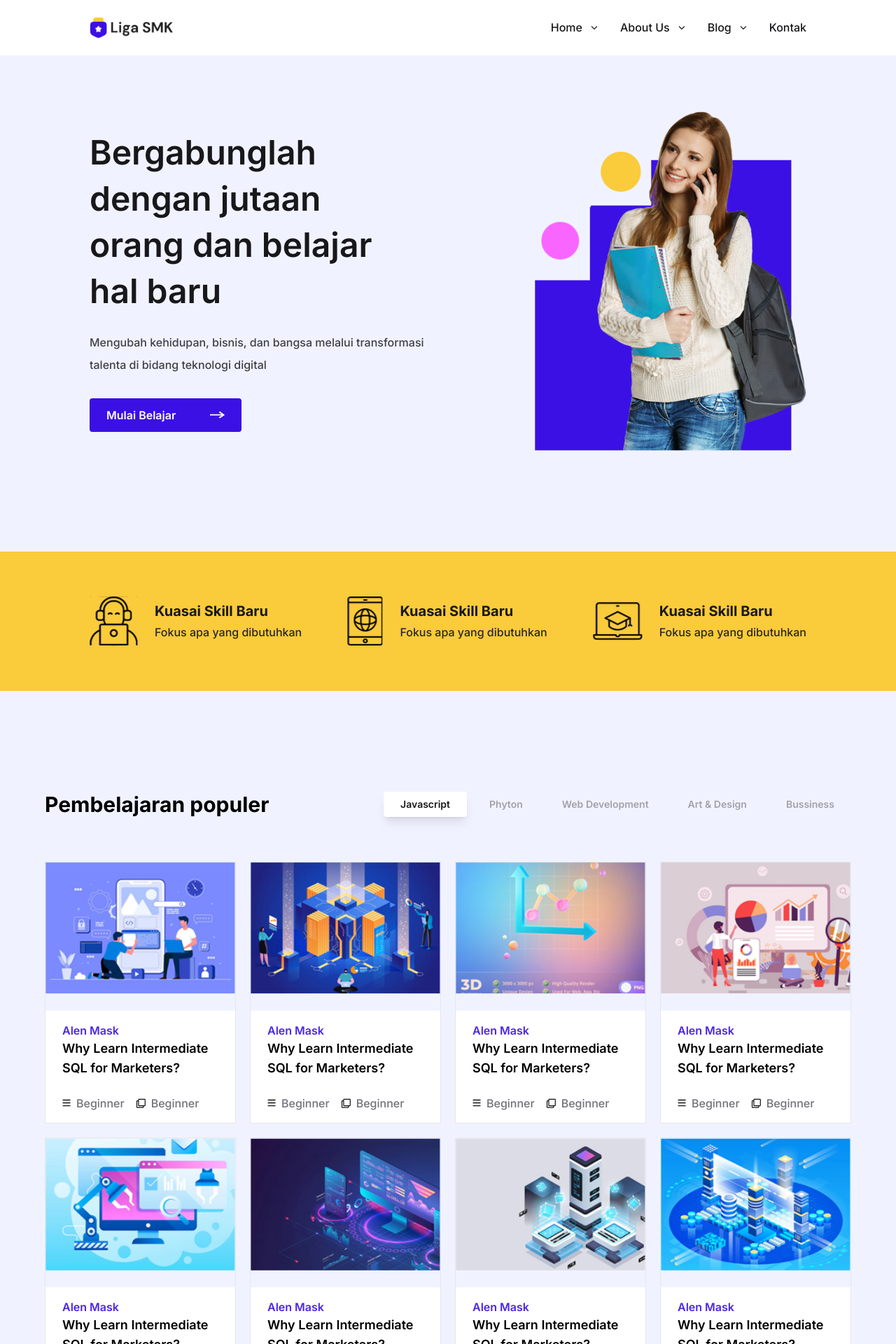
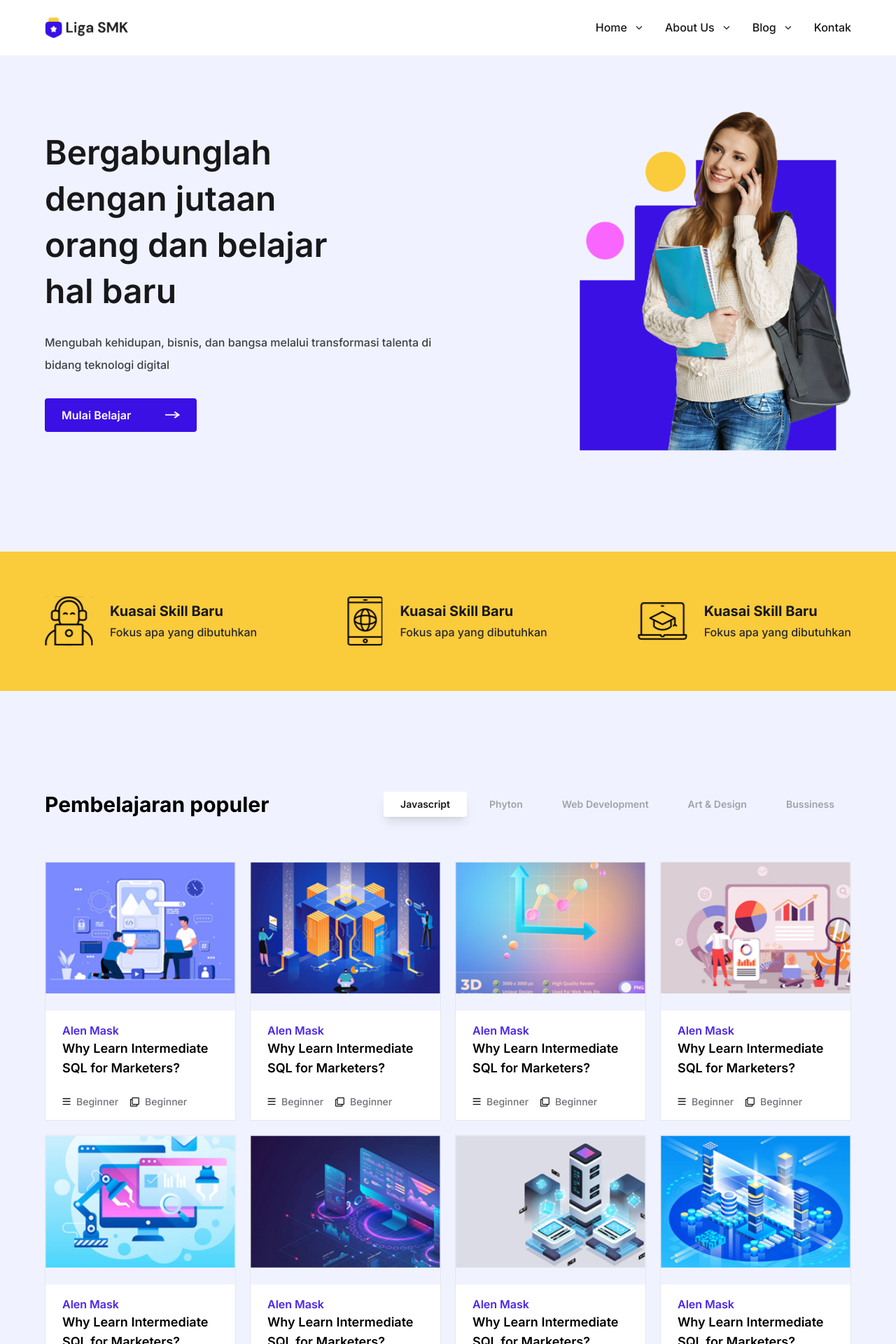
Before and after one commit to setyawannn/liga-smk, a Next.js app: page / in a window 1280 px wide. Shown: the top 1920 px of the page at 70% size. Built offline with nearby package versions, Linux system fonts and the light colour scheme.

Commit message:
(fix): wrapper

```diff
--- a/src/app/Section/Features.tsx
+++ b/src/app/Section/Features.tsx
@@ -1,4 +1,5 @@
 "use client";
+import MaxWidthWrapper from "@/Components/MaxWidthWrapper";
 import React from "react";
 import { ReactSVG } from "react-svg";
 
@@ -26,7 +27,7 @@ const FeaturesList = [
 const FeaturesSection = () => {
   return (
     <div className="bg-[#FACB3B]">
-      <div className="max-w-5xl py-16 mx-auto flex items-center justify-between">
+      <MaxWidthWrapper className="py-16 flex items-center justify-between">
         {FeaturesList.map((item) => (
           <div key={item.id} className="flex items-center gap-6">
             <ReactSVG src={`/Assets/${item.icon}`} />
@@ -40,7 +41,7 @@ const FeaturesSection = () => {
             </div>
           </div>
         ))}
-      </div>
+      </MaxWidthWrapper>
     </div>
   );
 };
--- a/src/app/Section/Header.tsx
+++ b/src/app/Section/Header.tsx
@@ -1,3 +1,4 @@
+import MaxWidthWrapper from "@/Components/MaxWidthWrapper";
 import Button from "@/Components/Reusable/Button";
 import Image from "next/image";
 import React from "react";
@@ -5,7 +6,7 @@ import { ReactSVG } from "react-svg";
 
 const HeaderSection = () => {
   return (
-    <div className="max-w-5xl mx-auto py-20 mb-16 flex items-center">
+    <MaxWidthWrapper className="py-20 mb-16 flex items-center">
       <div className="w-1/2">
         <h1 className="text-5xl max-w-md leading-snug font-semibold text-zinc-900">
           Bergabunglah dengan jutaan orang dan belajar hal baru
@@ -25,7 +26,7 @@ const HeaderSection = () => {
           className="h-auto"
         />
       </div>
-    </div>
+    </MaxWidthWrapper>
   );
 };
 
--- a/src/app/Section/Learning.tsx
+++ b/src/app/Section/Learning.tsx
@@ -48,7 +48,7 @@ const LearningSection = () => {
               <h4 className="text-lg font-semibold">
                 Why Learn Intermediate SQL for Marketers?
               </h4>
-              <div className="mt-6 flex items-center gap-4 font-medium text-zinc-500">
+              <div className="mt-6 flex items-center gap-4 font-medium text-zinc-500 text-sm">
                 <span className="flex items-center gap-x-2">
                   <ReactSVG src="/Assets/icon-hamburger.svg" />
                   Beginner
--- a/src/components/Navbar.tsx
+++ b/src/components/Navbar.tsx
@@ -4,6 +4,7 @@ import React from "react";
 import ArrowBottom from "../Assets/icon-arrow-bottom.svg";
 import { ReactSVG } from "react-svg";
 import Image from "next/image";
+import MaxWidthWrapper from "./MaxWidthWrapper";
 
 const NavbarList = [
   { id: 1, title: "Home", path: "/", dropdown: true },
@@ -15,7 +16,7 @@ const NavbarList = [
 const Navbar = () => {
   return (
     <div className="bg-white py-6">
-      <div className="flex items-center justify-between max-w-5xl mx-auto">
+      <MaxWidthWrapper className="flex items-center justify-between">
         <div>
           <Image
             src={"/Assets/logo-ligasmk-dark.png"}
@@ -41,7 +42,7 @@ const Navbar = () => {
             </Link>
           ))}
         </div>
-      </div>
+      </MaxWidthWrapper>
     </div>
   );
 };
```
